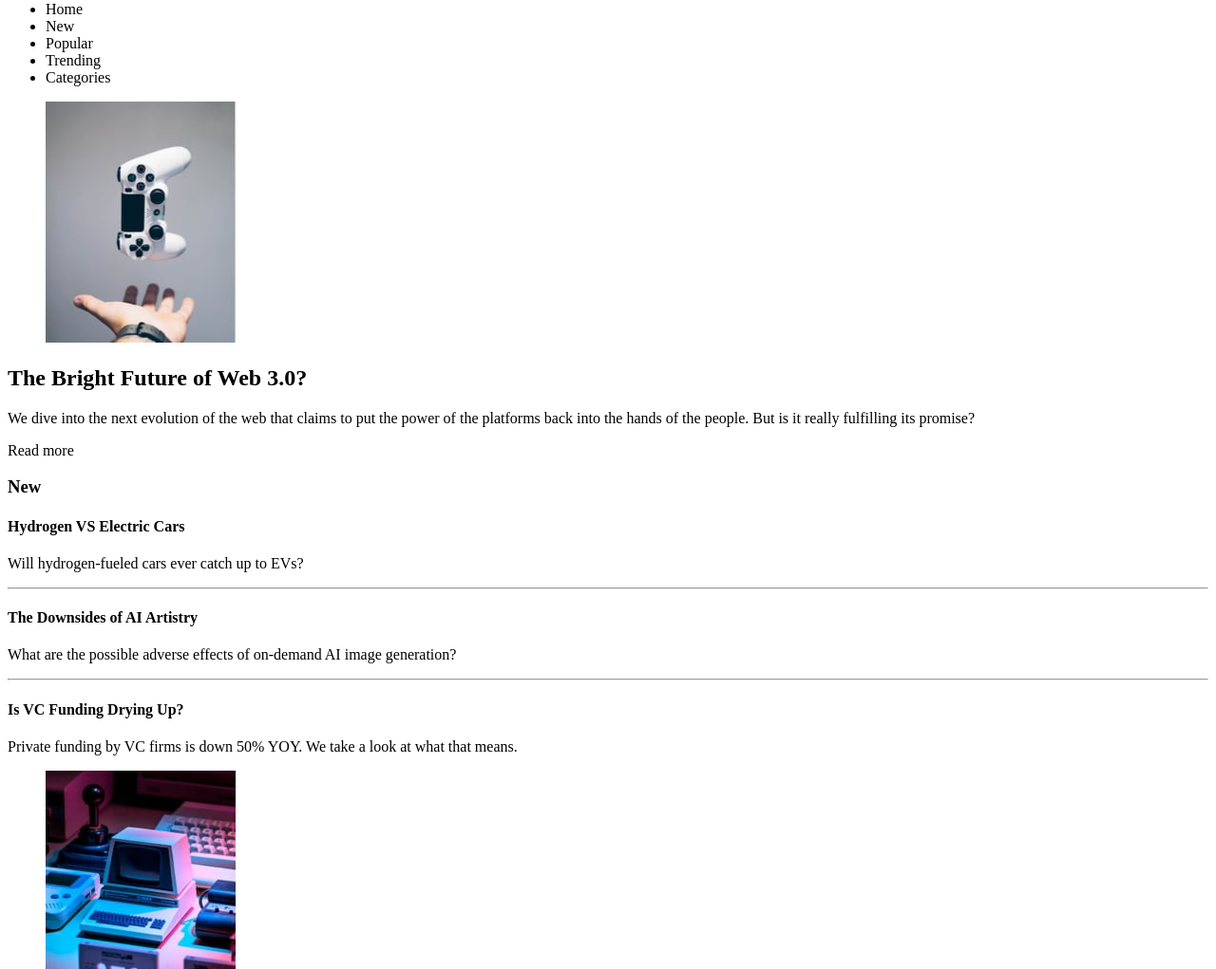
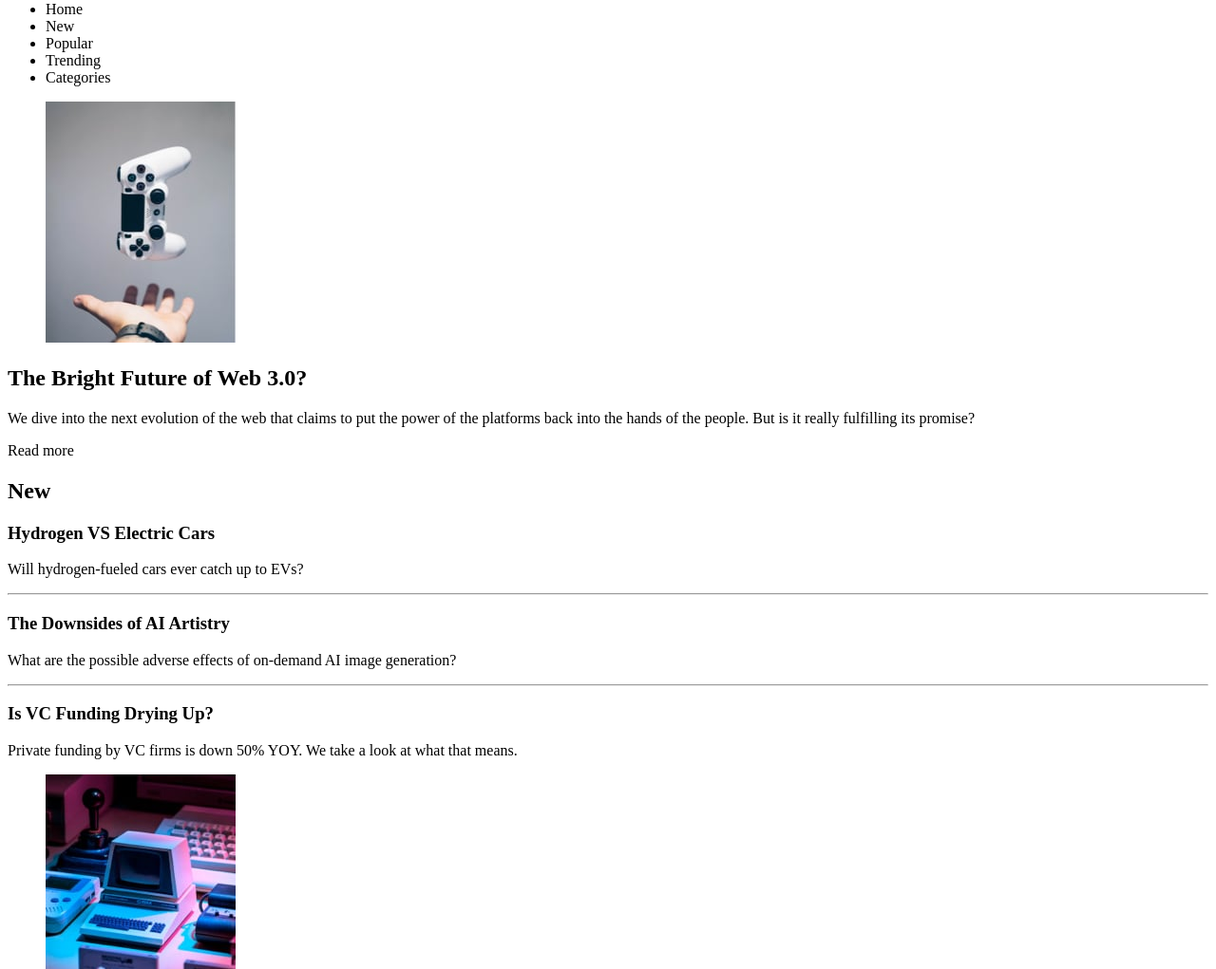
Before and after one commit to ElviaBth/news-homepage, a plain HTML site: page index.html in a window 1280 px wide. Shown: the part 79-1100 px from the top of the page at 95% size. Drawn offline with Linux system fonts and the light colour scheme.

Commit message:
Replace h1, h2, h3

```diff
--- a/index.html
+++ b/index.html
@@ -33,20 +33,20 @@
       <figure>
         <img src="./assets/images/image-gaming-growth.jpg" alt="image-gaming-growth">
       </figure>
-      <h2>The Bright Future of Web 3.0?</h2>
+      <h1>The Bright Future of Web 3.0?</h1>
       <p> We dive into the next evolution of the web that claims to put the power of the platforms back into the hands of the people.
         But is it really fulfilling its promise?</p>
       <span>Read more</span>
     </section>
     <section>
-      <h3>New</h3>
-      <h4>Hydrogen VS Electric Cars</h4>
+      <h2>New</h2>
+      <h3>Hydrogen VS Electric Cars</h3>
       <p>Will hydrogen-fueled cars ever catch up to EVs?</p>
       <hr>
-      <h4>The Downsides of AI Artistry</h4>
+      <h3>The Downsides of AI Artistry</h3>
       <p>What are the possible adverse effects of on-demand AI image generation?</p>
       <hr>
-      <h4>Is VC Funding Drying Up?</h4>
+      <h3>Is VC Funding Drying Up?</h3>
       <p>Private funding by VC firms is down 50% YOY. We take a look at what that means.</p>
     </section>
   </main>
```
